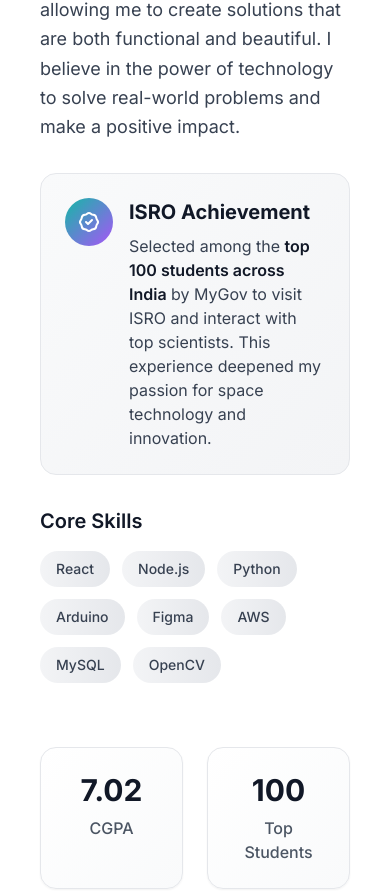
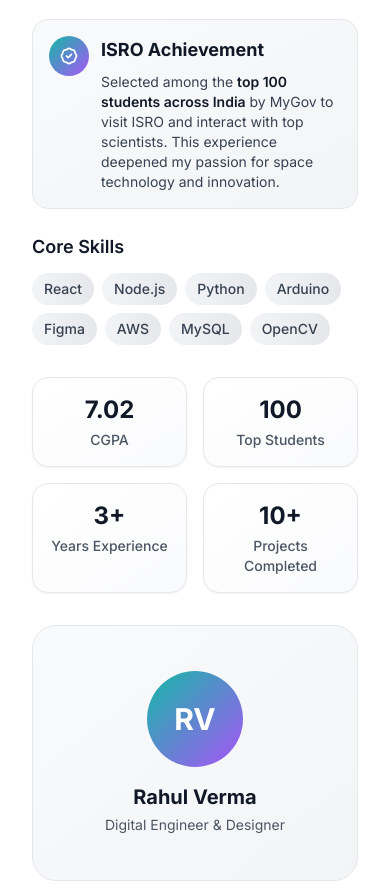
Before and after one commit to anykrver/rahulverma, a React (Create React App) app: page / in a window 390 px wide. Shown: the part 5833-6724 px from the top of the page. Built offline with nearby package versions, Linux system fonts and the light colour scheme; the HTML template or start-up script is replaced by a standard one.

Commit message:
Fix mobile responsiveness for About section with improved padding and spacing

```diff
--- a/src/components/About.js
+++ b/src/components/About.js
@@ -9,16 +9,20 @@ const About = () => {
   ];
 
   return (
-    <section className="py-24 px-6 relative overflow-hidden bg-white">
+    // Reduced padding on mobile (py-16 instead of py-24) and added responsive padding
+    <section className="py-16 md:py-24 px-4 sm:px-6 bg-white relative overflow-hidden">
       <div className="max-w-7xl mx-auto px-4 sm:px-6 lg:px-8">
-        <div className="grid lg:grid-cols-2 gap-16 items-center">
+        {/* Reduced gap on mobile screens */}
+        <div className="grid lg:grid-cols-2 gap-8 md:gap-16 items-center">
           {/* Left side - Content */}
           <div>
-            <h2 className="text-4xl lg:text-5xl font-bold mb-8 gradient-text">
+            {/* Adjusted text size for mobile */}
+            <h2 className="text-3xl sm:text-4xl lg:text-5xl font-bold mb-6 sm:mb-8 gradient-text">
               About Me
             </h2>
 
-            <div className="space-y-6 text-lg text-gray-700 leading-relaxed">
+            {/* Adjusted text size and spacing for mobile */}
+            <div className="space-y-4 sm:space-y-6 text-base sm:text-lg text-gray-700 leading-relaxed">
               <p>
                 I'm a B.Tech student at <span className="text-gray-900 font-semibold">LNCT Bhopal</span> (CGPA: 7.02)
                 specializing in Electronics & Communication Engineering. Passionate about building digital solutions,
@@ -32,17 +36,17 @@ const About = () => {
               </p>
             </div>
 
-            {/* Achievement Highlight */}
-            <div className="mt-8 p-6 bg-gradient-to-br from-gray-50 to-gray-100 rounded-2xl border border-gray-200">
-              <div className="flex items-start space-x-4">
-                <div className="w-12 h-12 bg-gradient-to-br from-[#14B8A6] to-purple-500 rounded-full flex items-center justify-center flex-shrink-0">
-                  <svg className="w-6 h-6 text-white" fill="none" stroke="currentColor" viewBox="0 0 24 24">
+            {/* Achievement Highlight - Adjusted margins for mobile */}
+            <div className="mt-6 sm:mt-8 p-4 sm:p-6 bg-gradient-to-br from-gray-50 to-gray-100 rounded-2xl border border-gray-200">
+              <div className="flex items-start space-x-3 sm:space-x-4">
+                <div className="w-10 h-10 sm:w-12 sm:h-12 bg-gradient-to-br from-[#14B8A6] to-purple-500 rounded-full flex items-center justify-center flex-shrink-0">
+                  <svg className="w-5 h-5 sm:w-6 sm:h-6 text-white" fill="none" stroke="currentColor" viewBox="0 0 24 24">
                     <path strokeLinecap="round" strokeLinejoin="round" strokeWidth={2} d="M9 12l2 2 4-4M7.835 4.697a3.42 3.42 0 001.946-.806 3.42 3.42 0 014.438 0 3.42 3.42 0 001.946.806 3.42 3.42 0 013.138 3.138 3.42 3.42 0 00.806 1.946 3.42 3.42 0 010 4.438 3.42 3.42 0 00-.806 1.946 3.42 3.42 0 01-3.138 3.138 3.42 3.42 0 00-1.946.806 3.42 3.42 0 01-4.438 0 3.42 3.42 0 00-1.946-.806 3.42 3.42 0 01-3.138-3.138 3.42 3.42 0 00-.806-1.946 3.42 3.42 0 010-4.438 3.42 3.42 0 00.806-1.946 3.42 3.42 0 013.138-3.138z" />
                   </svg>
                 </div>
                 <div>
-                  <h3 className="text-xl font-bold text-gray-900 mb-2">ISRO Achievement</h3>
-                  <p className="text-gray-700">
+                  <h3 className="text-lg sm:text-xl font-bold text-gray-900 mb-2">ISRO Achievement</h3>
+                  <p className="text-sm sm:text-base text-gray-700">
                     Selected among the <span className="text-gray-900 font-semibold">top 100 students across India</span> by MyGov
                     to visit ISRO and interact with top scientists. This experience deepened my passion for space technology
                     and innovation.
@@ -51,14 +55,14 @@ const About = () => {
               </div>
             </div>
 
-            {/* Skills Preview */}
-            <div className="mt-8">
-              <h3 className="text-xl font-semibold text-gray-900 mb-4">Core Skills</h3>
-              <div className="flex flex-wrap gap-3">
+            {/* Skills Preview - Adjusted margins for mobile */}
+            <div className="mt-6 sm:mt-8">
+              <h3 className="text-lg sm:text-xl font-semibold text-gray-900 mb-3 sm:mb-4">Core Skills</h3>
+              <div className="flex flex-wrap gap-2 sm:gap-3">
                 {["React", "Node.js", "Python", "Arduino", "Figma", "AWS", "MySQL", "OpenCV"].map((skill, index) => (
                   <span
                     key={index}
-                    className="px-4 py-2 bg-gradient-to-r from-gray-100 to-gray-200 text-gray-700 rounded-full text-sm font-medium hover:from-[#14B8A6]/20 hover:to-purple-500/20 hover:text-gray-900 transition-all duration-300"
+                    className="px-3 py-1.5 sm:px-4 sm:py-2 bg-gradient-to-r from-gray-100 to-gray-200 text-gray-700 rounded-full text-sm font-medium hover:from-[#14B8A6]/20 hover:to-purple-500/20 hover:text-gray-900 transition-all duration-300"
                   >
                     {skill}
                   </span>
@@ -69,32 +73,32 @@ const About = () => {
 
           {/* Right side - Stats & Visual */}
           <div>
-            {/* Stats Grid */}
-            <div className="grid grid-cols-2 gap-6 mb-12">
+            {/* Stats Grid - Adjusted padding and text sizes for mobile */}
+            <div className="grid grid-cols-2 gap-4 sm:gap-6 mb-8 sm:mb-12">
               {stats.map((stat, index) => (
                 <div
                   key={index}
-                  className="text-center p-6 bg-gradient-to-br from-white to-gray-50 rounded-2xl border border-gray-200 hover:border-[#14B8A6] transition-all duration-300 shadow-sm"
+                  className="text-center p-4 sm:p-6 bg-gradient-to-br from-white to-gray-50 rounded-2xl border border-gray-200 hover:border-[#14B8A6] transition-all duration-300 shadow-sm"
                 >
-                  <div className="text-3xl lg:text-4xl font-bold text-gray-900 mb-2">
+                  <div className="text-2xl sm:text-3xl lg:text-4xl font-bold text-gray-900 mb-1 sm:mb-2">
                     {stat.number}{stat.suffix}
                   </div>
-                  <div className="text-gray-600 font-medium">
+                  <div className="text-sm sm:text-base text-gray-600 font-medium">
                     {stat.label}
                   </div>
                 </div>
               ))}
             </div>
 
-            {/* Profile Visual */}
+            {/* Profile Visual - Adjusted height for mobile */}
             <div className="relative">
-              <div className="w-full h-80 bg-gradient-to-br from-gray-50 to-gray-100 rounded-3xl flex items-center justify-center relative overflow-hidden border border-gray-200">
+              <div className="w-full h-64 sm:h-80 bg-gradient-to-br from-gray-50 to-gray-100 rounded-3xl flex items-center justify-center relative overflow-hidden border border-gray-200">
                 <div className="text-center relative z-10">
-                  <div className="w-32 h-32 bg-gradient-to-br from-[#14B8A6] to-purple-500 rounded-full flex items-center justify-center mx-auto mb-6">
-                    <span className="text-4xl font-bold text-white">RV</span>
+                  <div className="w-24 h-24 sm:w-32 sm:h-32 bg-gradient-to-br from-[#14B8A6] to-purple-500 rounded-full flex items-center justify-center mx-auto mb-4 sm:mb-6">
+                    <span className="text-3xl sm:text-4xl font-bold text-white">RV</span>
                   </div>
-                  <h3 className="text-2xl font-bold text-gray-900 mb-2">Rahul Verma</h3>
-                  <p className="text-gray-600">Digital Engineer & Designer</p>
+                  <h3 className="text-xl sm:text-2xl font-bold text-gray-900 mb-1 sm:mb-2">Rahul Verma</h3>
+                  <p className="text-sm sm:text-base text-gray-600">Digital Engineer & Designer</p>
                 </div>
               </div>
             </div>
```
